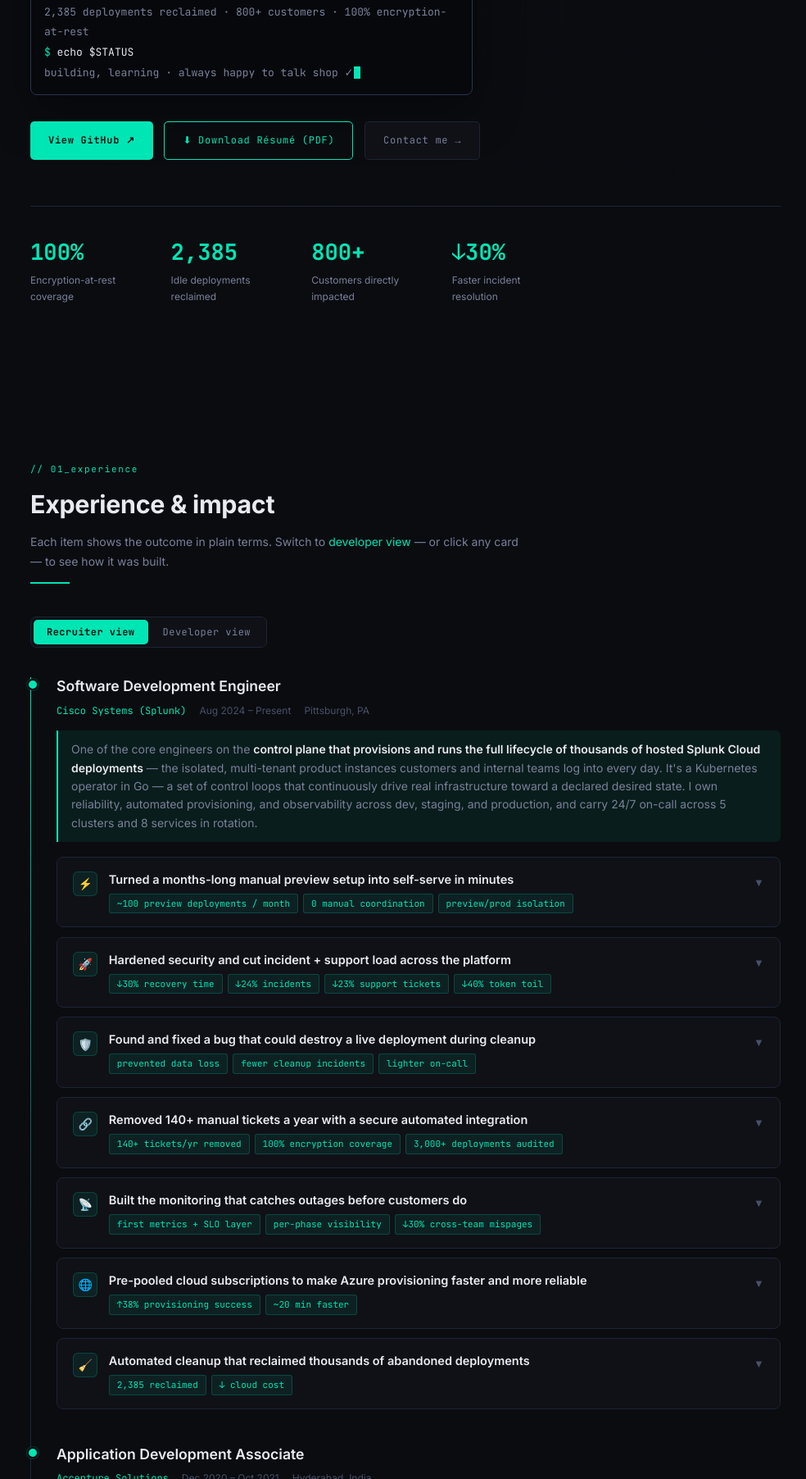
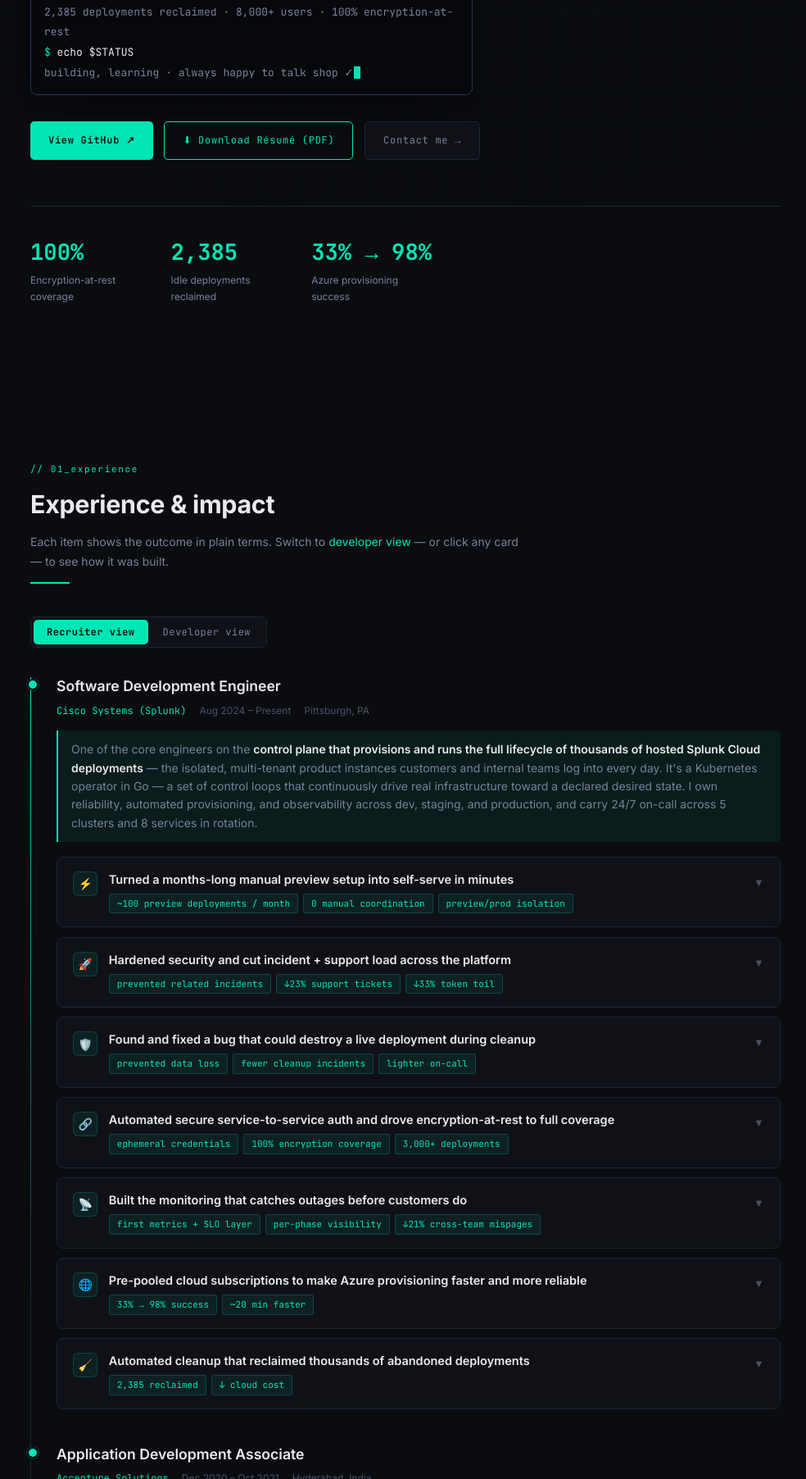
Before and after one commit to ngaddam369/ngaddam369.github.io, a plain HTML site: page index.html in a window 1280 px wide. Shown: the part 812-2616 px from the top of the page at 82% size, without its empty margins (145-1129 px from the left). Drawn offline with Linux system fonts and the light colour scheme.

Commit message:
Update - Update the webpage to match the resume

```diff
--- a/index.html
+++ b/index.html
@@ -336,8 +336,7 @@
     <div class="hero-stats">
       <div><div class="stat-num" data-count="100" data-suffix="%">100%</div><div class="stat-label">Encryption-at-rest coverage</div></div>
       <div><div class="stat-num" data-count="2385">2,385</div><div class="stat-label">Idle deployments reclaimed</div></div>
-      <div><div class="stat-num" data-count="800" data-suffix="+">800+</div><div class="stat-label">Customers directly impacted</div></div>
-      <div><div class="stat-num" data-count="30" data-suffix="%" data-prefix="↓">↓30%</div><div class="stat-label">Faster incident resolution</div></div>
+      <div><div class="stat-num" data-count="98" data-suffix="%" data-prefix="33% → ">33% → 98%</div><div class="stat-label">Azure provisioning success</div></div>
     </div>
   </div>
 </section>
@@ -374,24 +373,24 @@
             <div class="ach-detail"><div class="ach-detail-inner">Spinning up a preview deployment — a short-lived demo instance teams use to evaluate the product before committing to the official version — used to be a slow, ticket-driven process that took weeks. I replaced it with a declarative, self-serve workflow: a requester declares whether they want a preview and which release version, and the control plane provisions it automatically, with validations that keep preview and production strictly isolated so the two can never be interchanged. I wrote the design proposal and drove it across five teams; it became the default path other groups adopted too.<div class="tech-tags"><span class="tech-tag">Go</span><span class="tech-tag">Kubernetes operator</span><span class="tech-tag">declarative provisioning</span><span class="tech-tag">design proposal</span></div></div></div>
           </div>
           <div class="ach">
-            <div class="ach-head"><div class="ach-icon">🚀</div><div class="ach-headline-wrap"><div class="ach-headline">Hardened security and cut incident + support load across the platform</div><div class="ach-metrics"><span class="metric">↓30% recovery time</span><span class="metric">↓24% incidents</span><span class="metric">↓23% support tickets</span><span class="metric">↓40% token toil</span></div></div><div class="ach-chev">▼</div></div>
-            <div class="ach-detail"><div class="ach-detail-inner">A run of reliability and security wins: gave customers read access to their standby replica during a regional failover, cutting recovery time 30% for 800+ customers; closed a gap where network allow-lists weren't filtering by security group (↓24% related incidents); surfaced certificate-rotation status directly to 8,000+ users so they stopped filing tickets about it (↓23%); and automated rotation of long-lived auth tokens across 15 service accounts, cutting manual token-management work ~40%.<div class="tech-tags"><span class="tech-tag">failover</span><span class="tech-tag">network security</span><span class="tech-tag">certificate rotation</span><span class="tech-tag">secret automation</span></div></div></div>
+            <div class="ach-head"><div class="ach-icon">🚀</div><div class="ach-headline-wrap"><div class="ach-headline">Hardened security and cut incident + support load across the platform</div><div class="ach-metrics"><span class="metric">prevented related incidents</span><span class="metric">↓23% support tickets</span><span class="metric">↓33% token toil</span></div></div><div class="ach-chev">▼</div></div>
+            <div class="ach-detail"><div class="ach-detail-inner">A run of security wins: closed a gap where network allow-lists weren't filtering by security group, preventing all related incidents; surfaced certificate-rotation status directly to 8,000+ users so they stopped filing tickets about it (↓23%); and automated rotation of long-lived auth tokens across 15 service accounts, cutting manual token-management work ~33%.<div class="tech-tags"><span class="tech-tag">network security</span><span class="tech-tag">certificate rotation</span><span class="tech-tag">secret automation</span></div></div></div>
           </div>
           <div class="ach">
             <div class="ach-head"><div class="ach-icon">🛡️</div><div class="ach-headline-wrap"><div class="ach-headline">Found and fixed a bug that could destroy a live deployment during cleanup</div><div class="ach-metrics"><span class="metric">prevented data loss</span><span class="metric">fewer cleanup incidents</span><span class="metric">lighter on-call</span></div></div><div class="ach-chev">▼</div></div>
             <div class="ach-detail"><div class="ach-detail-inner">In a cross-region disaster-recovery setup, each deployment has a primary and a standby replica in another region. A timing flaw in the automatic cleanup logic could tear down the primary while its standby was still active — risking data loss and breaking failover. I diagnosed the ordering bug and redesigned the cleanup control loop to enforce a strict dependency order: a primary can't be removed until all of its replicas are confirmed gone. Before the fix, every mis-ordered teardown left half-deleted infrastructure that customers and other teams had to page us to clean up by hand; eliminating that failure mode cut those tickets and pages, lowering overall incident volume and easing on-call load.<div class="tech-tags"><span class="tech-tag">disaster recovery</span><span class="tech-tag">replication</span><span class="tech-tag">ordering / dependency safety</span></div></div></div>
           </div>
           <div class="ach">
-            <div class="ach-head"><div class="ach-icon">🔗</div><div class="ach-headline-wrap"><div class="ach-headline">Removed 140+ manual tickets a year with a secure automated integration</div><div class="ach-metrics"><span class="metric">140+ tickets/yr removed</span><span class="metric">100% encryption coverage</span><span class="metric">3,000+ deployments audited</span></div></div><div class="ach-chev">▼</div></div>
+            <div class="ach-head"><div class="ach-icon">🔗</div><div class="ach-headline-wrap"><div class="ach-headline">Automated secure service-to-service auth and drove encryption-at-rest to full coverage</div><div class="ach-metrics"><span class="metric">ephemeral credentials</span><span class="metric">100% encryption coverage</span><span class="metric">3,000+ deployments</span></div></div><div class="ach-chev">▼</div></div>
             <div class="ach-detail"><div class="ach-detail-inner">Provisioning a new deployment with the latest Splunk release used to require manual tickets to another team. I automated the handoff using short-lived, auto-issued credentials instead of static secrets, so the two systems authenticate directly and pull the latest release with no human in the loop. I also made encryption-at-rest the default for new deployments and audited 3,000+ existing ones up to full coverage.<div class="tech-tags"><span class="tech-tag">service-to-service auth</span><span class="tech-tag">ephemeral credentials</span><span class="tech-tag">encryption at rest</span></div></div></div>
           </div>
           <div class="ach">
-            <div class="ach-head"><div class="ach-icon">📡</div><div class="ach-headline-wrap"><div class="ach-headline">Built the monitoring that catches outages before customers do</div><div class="ach-metrics"><span class="metric">first metrics + SLO layer</span><span class="metric">per-phase visibility</span><span class="metric">↓30% cross-team mispages</span></div></div><div class="ach-chev">▼</div></div>
-            <div class="ach-detail"><div class="ach-detail-inner">The provisioning system had no quantitative view of its own health. I analyzed how long each phase of a deployment took and turned that into data-driven SLOs, then instrumented latency and success/failure metrics for every phase — infrastructure, software, and final delivery (via Prometheus, forwarded through OpenTelemetry) — for fine-grained per-phase health. Failures that used to surface only when a user complained now trigger pageable alerts proactively, and the sharper signals cut mispages to other teams by 30%.<div class="tech-tags"><span class="tech-tag">Prometheus</span><span class="tech-tag">OpenTelemetry</span><span class="tech-tag">SLOs</span><span class="tech-tag">metrics &amp; alerting</span></div></div></div>
+            <div class="ach-head"><div class="ach-icon">📡</div><div class="ach-headline-wrap"><div class="ach-headline">Built the monitoring that catches outages before customers do</div><div class="ach-metrics"><span class="metric">first metrics + SLO layer</span><span class="metric">per-phase visibility</span><span class="metric">↓21% cross-team mispages</span></div></div><div class="ach-chev">▼</div></div>
+            <div class="ach-detail"><div class="ach-detail-inner">The provisioning system had no quantitative view of its own health. I analyzed how long each phase of a deployment took and turned that into data-driven SLOs, then instrumented latency and success/failure metrics for every phase — infrastructure, software, and final delivery (via Prometheus, forwarded through OpenTelemetry) — for fine-grained per-phase health. Failures that used to surface only when a user complained now trigger pageable alerts proactively, and the sharper signals cut mispages to other teams by 21%.<div class="tech-tags"><span class="tech-tag">Prometheus</span><span class="tech-tag">OpenTelemetry</span><span class="tech-tag">SLOs</span><span class="tech-tag">metrics &amp; alerting</span></div></div></div>
           </div>
           <div class="ach">
-            <div class="ach-head"><div class="ach-icon">🌐</div><div class="ach-headline-wrap"><div class="ach-headline">Pre-pooled cloud subscriptions to make Azure provisioning faster and more reliable</div><div class="ach-metrics"><span class="metric">↑38% provisioning success</span><span class="metric">~20 min faster</span></div></div><div class="ach-chev">▼</div></div>
-            <div class="ach-detail"><div class="ach-detail-inner">Deployments hosted on Azure need a cloud subscription provisioned for networking before they can come up — and creating one on demand was slow and failure-prone. I proposed and drove an integration with a dedicated pooling service that provisions Azure subscriptions ahead of time, so the control plane draws from a ready pool instead of building from scratch. Network provisioning success rose 38% and per-deployment provisioning time dropped by ~20 minutes.<div class="tech-tags"><span class="tech-tag">Azure</span><span class="tech-tag">resource pooling</span><span class="tech-tag">provisioning reliability</span><span class="tech-tag">design proposal</span></div></div></div>
+            <div class="ach-head"><div class="ach-icon">🌐</div><div class="ach-headline-wrap"><div class="ach-headline">Pre-pooled cloud subscriptions to make Azure provisioning faster and more reliable</div><div class="ach-metrics"><span class="metric">33% → 98% success</span><span class="metric">~20 min faster</span></div></div><div class="ach-chev">▼</div></div>
+            <div class="ach-detail"><div class="ach-detail-inner">Deployments hosted on Azure need a cloud subscription provisioned for networking before they can come up — and creating one on demand was slow and failure-prone. I proposed and drove an integration with a dedicated pooling service that provisions Azure subscriptions ahead of time, so the control plane draws from a ready pool instead of building from scratch. Network provisioning success rose from 33% to 98% and per-deployment provisioning time dropped by ~20 minutes.<div class="tech-tags"><span class="tech-tag">Azure</span><span class="tech-tag">resource pooling</span><span class="tech-tag">provisioning reliability</span><span class="tech-tag">design proposal</span></div></div></div>
           </div>
           <div class="ach">
             <div class="ach-head"><div class="ach-icon">🧹</div><div class="ach-headline-wrap"><div class="ach-headline">Automated cleanup that reclaimed thousands of abandoned deployments</div><div class="ach-metrics"><span class="metric">2,385 reclaimed</span><span class="metric">↓ cloud cost</span></div></div><div class="ach-chev">▼</div></div>
@@ -705,7 +704,7 @@
   var lines = [
     { p: '$ ', cmd: 'whoami', out: 'nihar gaddam — sde @ cisco (splunk)' },
     { p: '$ ', cmd: 'cat stack.txt', out: 'go · kubernetes · distributed systems · cloud infra' },
-    { p: '$ ', cmd: './impact --summary', out: '2,385 deployments reclaimed · 800+ customers · 100% encryption-at-rest' },
+    { p: '$ ', cmd: './impact --summary', out: '2,385 deployments reclaimed · 8,000+ users · 100% encryption-at-rest' },
     { p: '$ ', cmd: 'echo $STATUS', out: 'building, learning · always happy to talk shop ✓' }
   ];
   function typeTerminal() {
```
